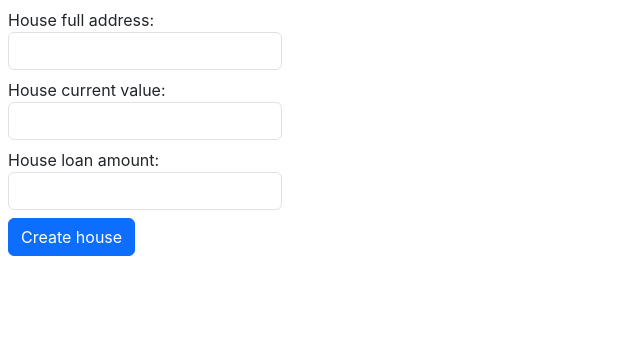
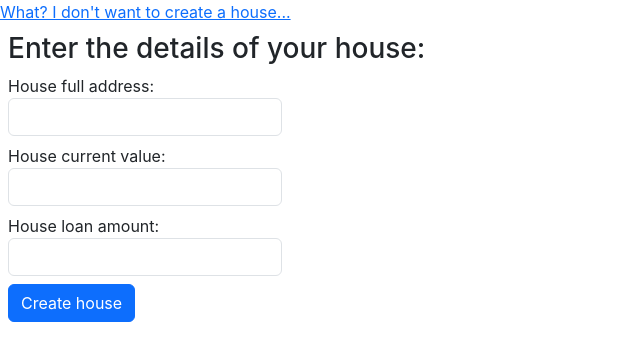
Before and after one commit to tamirSwag/housetableTask, a React (Create React App) app in the folder client/: page /new-house in a window 1280 px wide. Shown: the top 360 px of the page, without its empty margins (0-640 px from the left). Built offline with nearby package versions, Linux system fonts and the light colour scheme.

Commit message:
Added a bit more routing

```diff
--- a/client/src/App.jsx
+++ b/client/src/App.jsx
@@ -6,7 +6,8 @@ function App() {
 
   return (
     <>
-      <Link to={`new-house`}>New House</Link>
+      <h1>Welcome to Tamir's Housetable Task!</h1>
+      <Link to={`/new-house`}>New House</Link>
     </>
   );
 
--- a/client/src/NewHouseFormPage/NewHouseFormPage.jsx
+++ b/client/src/NewHouseFormPage/NewHouseFormPage.jsx
@@ -24,7 +24,10 @@ function NewHouseFormPage() {
     }
 
     return (
+        <>
+            <Link to={`/`}>What? I don't want to create a house...</Link>
             <form onSubmit={handleSubmit} className="m-2">
+                <h3>Enter the details of your house:</h3>
                 <div>
                     <label className="form-label">House full address:
                         <input type="text" name="address" className="form-control" />
@@ -42,6 +45,7 @@ function NewHouseFormPage() {
                 </div>
                 <button type='submit' className="btn btn-primary">Create house</button>
             </form>
+        </>
     );
 
 }
```
Lines whose indentation alone changed are shown as unchanged.
